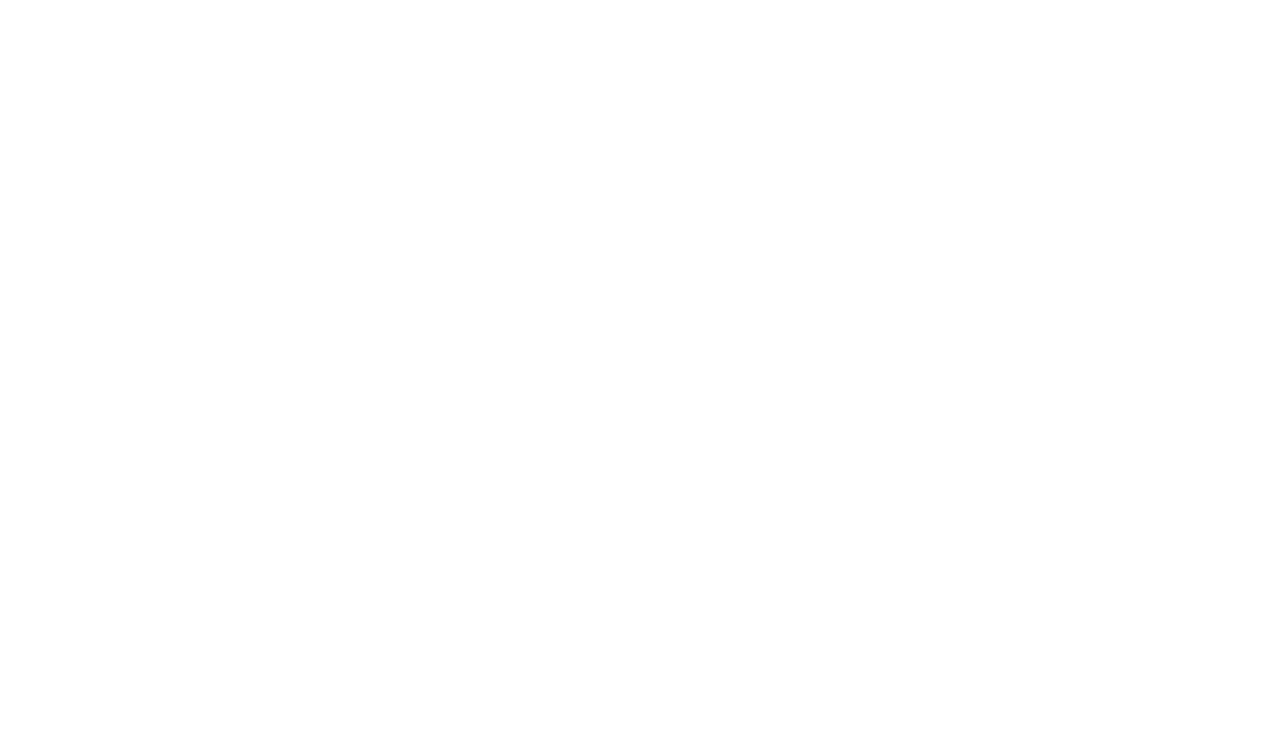
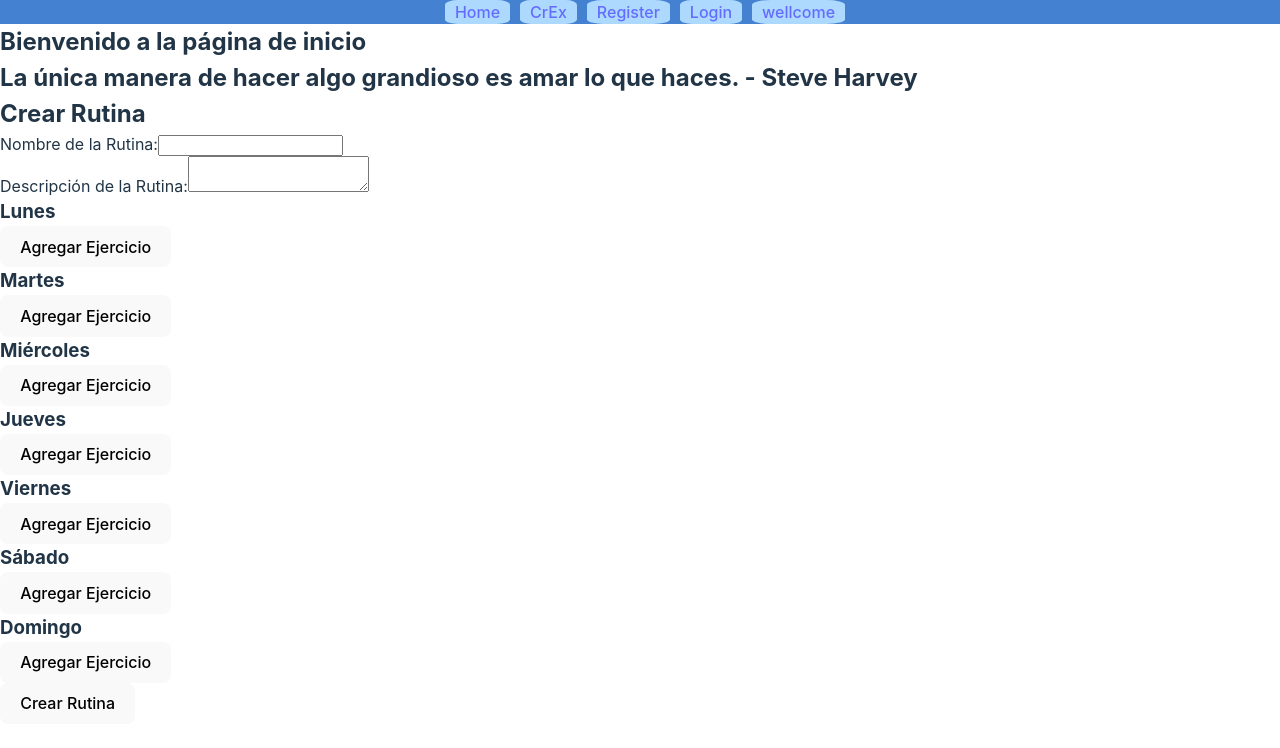
Before and after one commit to adrianMartinezTeba/frontend-rutinAdri, a React (Vite) app: page /home in a window 1280 px wide. Before the commit this address had no page. Shown: the top 748 px of the page. Built offline with nearby package versions, Linux system fonts and the light colour scheme; the HTML template or start-up script is replaced by a standard one.

Commit message:
añadido frases

```diff
--- a/src/App.jsx
+++ b/src/App.jsx
@@ -3,7 +3,7 @@
 import Wellcome from "./components/Wellcome/Wellcome";
 import Login from "./components/Login/Login";
 import Home from "./components/Home/Home";
-
+import NavBar from "./components/NavBar/NavBar";
 import Register from "./components/Register/Register";
 import Exercise from "./components/Exercise/Exercise";
 import AdmAddEx from "./components/AdmAddEx/AdmAddEx";
@@ -12,11 +12,13 @@
   return (
     <>
       <BrowserRouter>
+      <NavBar/>
         <Routes>
           <Route path="/register" element={<Register />} />
           <Route path="/createEx" element={<AdmAddEx/>} />
           <Route path="/exerciseInd" element={<Exercise />} />
-          <Route path="/" element={<Home />} />
+          <Route path="/" element={<Wellcome/>} />
+          <Route path="/home" element={<Home/>}/>
           <Route path="/login" element={<Login />} />
 
         </Routes>
--- a/src/components/CreateRoutine/CreateRoutine.jsx
+++ b/src/components/CreateRoutine/CreateRoutine.jsx
@@ -4,10 +4,11 @@
 
 const CreateRoutine = () => {
   const dispatch = useDispatch();
-  const [routineName, setRoutineName] = useState('');
-  const [routineDescription, setRoutineDescription] = useState('');
-  const [exerciseId, setExerciseId] = useState('');
-  const [routineDays, setRoutineDays] = useState([
+  const [opSearcher,setOpSearcher] = useState(false)
+  const [routineData, setRoutineData] = useState({
+    name: '',
+    description: '',
+    days: [
       { dayName: 'Lunes', exercises: [] },
       { dayName: 'Martes', exercises: [] },
       { dayName: 'Miércoles', exercises: [] },
@@ -15,24 +16,22 @@
       { dayName: 'Viernes', exercises: [] },
       { dayName: 'Sábado', exercises: [] },
       { dayName: 'Domingo', exercises: [] },
-  ]);
+    ],
+  });
 
-  const handleAddExercise = (dayIndex, exerciseId) => {
-    const updatedDays = [...routineDays];
-    updatedDays[dayIndex].exercises.push({ exerciseId });
-    setRoutineDays(updatedDays);
+  const handleAddExercise = (dayIndex) => {
+    const updatedDays = [...routineData.days];
+    updatedDays[dayIndex].exercises.push({ exerciseId: routineData.exerciseId });
+    setRoutineData({ ...routineData, days: updatedDays });
   };
 
   const handleCreateRoutine = async (e) => {
     e.preventDefault();
+    await dispatch(createRoutine(routineData));
+  }
 
-    const routine = {
-      name: routineName,
-      description: routineDescription,
-      days: routineDays,
-    };
-
-    await dispatch(createRoutine(routine));
+  const handleChange = (key, value) => {
+    setRoutineData({ ...routineData, [key]: value });
   }
 
   return (
@@ -43,27 +42,26 @@
           <label>Nombre de la Rutina:</label>
           <input
             type="text"
-            value={routineName}
-            onChange={(e) => setRoutineName(e.target.value)}
+            value={routineData.name}
+            onChange={(e) => handleChange('name', e.target.value)}
           />
         </div>
         <div>
           <label>Descripción de la Rutina:</label>
           <textarea
-            value={routineDescription}
-            onChange={(e) => setRoutineDescription(e.target.value)}
+            value={routineData.description}
+            onChange={(e) => handleChange('description', e.target.value)}
           />
         </div>
-        {routineDays.map((day, dayIndex) => (
+        {routineData.days.map((day, dayIndex) => (
           <div key={dayIndex}>
             <h3>{day.dayName}</h3>
-            {/* Agregar ejercicios a este día */}
             <ul>
               {day.exercises.map((exercise, exerciseIndex) => (
                 <li key={exerciseIndex}>{exercise.exerciseId}</li>
               ))}
             </ul>
-            <button onClick={() => handleAddExercise(dayIndex, exerciseId)}>Agregar Ejercicio</button>
+            <button onClick={() => handleAddExercise(dayIndex)}>Agregar Ejercicio</button>
           </div>
         ))}
         <div>
--- a/src/components/Home/Home.jsx
+++ b/src/components/Home/Home.jsx
@@ -1,18 +1,46 @@
-import React, { useEffect } from 'react';
+import React, { useEffect, useState } from 'react';
 import './Home.scss'
 import NavBar from '../NavBar/NavBar';
 import CreateRoutine from '../CreateRoutine/CreateRoutine';
 import Exercises from '../Exercises/Exercises';
 import SeByName from '../SeByName/SeByName';
 const Home = () => {
+  const [fraseMot,setFraseMot]=useState('')
+  const frasesMotivacionales = [
+    "El éxito usualmente viene para aquellos que están demasiado ocupados buscándolo. - Henry David Thoreau",
+    "No tienes que ser extremadamente bueno en algo, solo tienes que ser extremadamente apasionado. - Conor McGregor",
+    "La única manera de hacer un gran trabajo es amar lo que haces. - Steve Jobs",
+    "El entrenamiento es una de las partes más importantes de mi vida y siempre lo hará ser. - Arnold Schwarzenegger",
+    "Lo que haces en el gimnasio es un reflejo de lo que haces fuera del gimnasio. Elige sabiamente. - David Goggins",
+    "El ejercicio es un regalo, no un castigo. Tu cuerpo merece ser movido y celebrado. - Jessamyn Stanley",
+    "No importa cuántas veces caigas, lo importante es cuántas veces te levantes. - Muhammad Ali",
+    "No hay secretos para el éxito. Es el resultado de la preparación, el trabajo duro y aprender del fracaso. - Colin Powell",
+    "La disciplina es la clave del éxito y nunca dejar de soñar es la clave para cumplir esos sueños. - Selena Gomez",
+    "El éxito no es la clave de la felicidad. La felicidad es la clave del éxito. Si amas lo que estás haciendo, tendrás éxito. - Albert Schweitzer",
+    "La única manera de hacer algo grandioso es amar lo que haces. - Steve Harvey",
+    "El entrenamiento y la preparación son lo que te permiten sobrellevar la ansiedad. La falta de preparación es lo que te hace temer. - LeBron James",
+    "El esfuerzo que pones en tus entrenamientos se reflejará en los resultados que ves. - Zig Ziglar",
+    "No tienes que ser un atleta para establecer y lograr metas. Sin embargo, tienes que ser consciente de qué es lo que quieres y trabajar incansablemente hacia ello. - Venus Williams",
+    "La perseverancia no es un largo camino; es muchos caminos cortos uno tras otro. - Seth Godin",
+    "El entrenamiento te da el conocimiento, la preparación te da la confianza, y cuando tienes confianza, puedes actuar. - Maya Angelou",
+    "Cada día, tienes la oportunidad de cambiar tu vida con cada decisión que tomas. - Jillian Michaels",
+    "No importa cuán lento vayas, siempre y cuando no te detengas. - Confucio",
+    "La excelencia es el resultado gradual de siempre esforzarte por hacer lo mejor posible. - Pat Riley",
+    "No importa lo difícil que sea el camino, si sigues avanzando, llegarás a tu destino. - Ellen DeGeneres"
+  ];
+  useEffect(() => {
+    const randomIndex = Math.floor(Math.random() * frasesMotivacionales.length);
+    setFraseMot(frasesMotivacionales[randomIndex]);
+  }, []);
 
   return (
           <div className='home-container'>
-            <NavBar />
+
       <h2>Bienvenido a la página de inicio</h2>
       <div>
-        {/* <CreateRoutine/> */}
-        <SeByName/>
+      <h2>{fraseMot}</h2>
+        <CreateRoutine/>
+        {/* <SeByName/> */}
       </div>
     </div>
 
--- a/src/components/Login/Login.jsx
+++ b/src/components/Login/Login.jsx
@@ -12,22 +12,27 @@
   const dispatch = useDispatch();
   const navigate = useNavigate()
   const { isSuccess, message, isError,user } = useSelector((state) => state.users);
-  useEffect(()=>{
-console.log(formData);
-console.log(user);
-  },[formData,user])
 
+  const onSubmit = (e) => {
+    e.preventDefault();
+    dispatch(login(formData));
+  };
   const onChange = (e) => {
     setFormData((prevState) => ({
       ...prevState,
       [e.target.name]: e.target.value,
     }));
   };
+  // useEffect(()=>{
 
-  const onSubmit = (e) => {
-    e.preventDefault();
-    dispatch(login(formData));
-  };
+  // },[formData,user])
+  useEffect(()=>{
+if (isSuccess) {
+  navigate('/home')
+  dispatch(reset())
+  console.log(isSuccess);
+}
+  },[isSuccess])
 
   return (
     <div>
@@ -43,6 +48,7 @@
         </div>
         <button type="submit">Iniciar sesión</button>
         <p>Si no tienes cuenta registrate haciendo click <Link to={'/register'}>aqui</Link></p>
+        <p>O entra como invitado <Link to={'/home'}>aquí</Link></p>
       </form>
     </div>
   );
--- a/src/components/SeByName/SeByName.jsx
+++ b/src/components/SeByName/SeByName.jsx
@@ -17,7 +17,7 @@
 
   }, [searchTerm]);
 useEffect(()=>{
-console.log(exercises);
+
 },[exercises])
   // Sort and get the first 3 exercises alphabetically
   const sortedExercises = exercises.sort((a, b) => a.name.localeCompare(b.name)); // Create a copy to avoid mutating the original array
--- a/src/components/Wellcome/Wellcome.jsx
+++ b/src/components/Wellcome/Wellcome.jsx
@@ -5,13 +5,14 @@
     useEffect(()=>{
 
 setTimeout(() => {
-
+    navigate('login')
 }, 2000);
     },[])
   return (
     <div>
       <div>
         <h1>Wellcome to routinAdri</h1>
+        <p>Una red social donde crear tus rutinas y ver las de los demás</p>
       </div>
     </div>
   )
```
Lines whose indentation alone changed are shown as unchanged.
